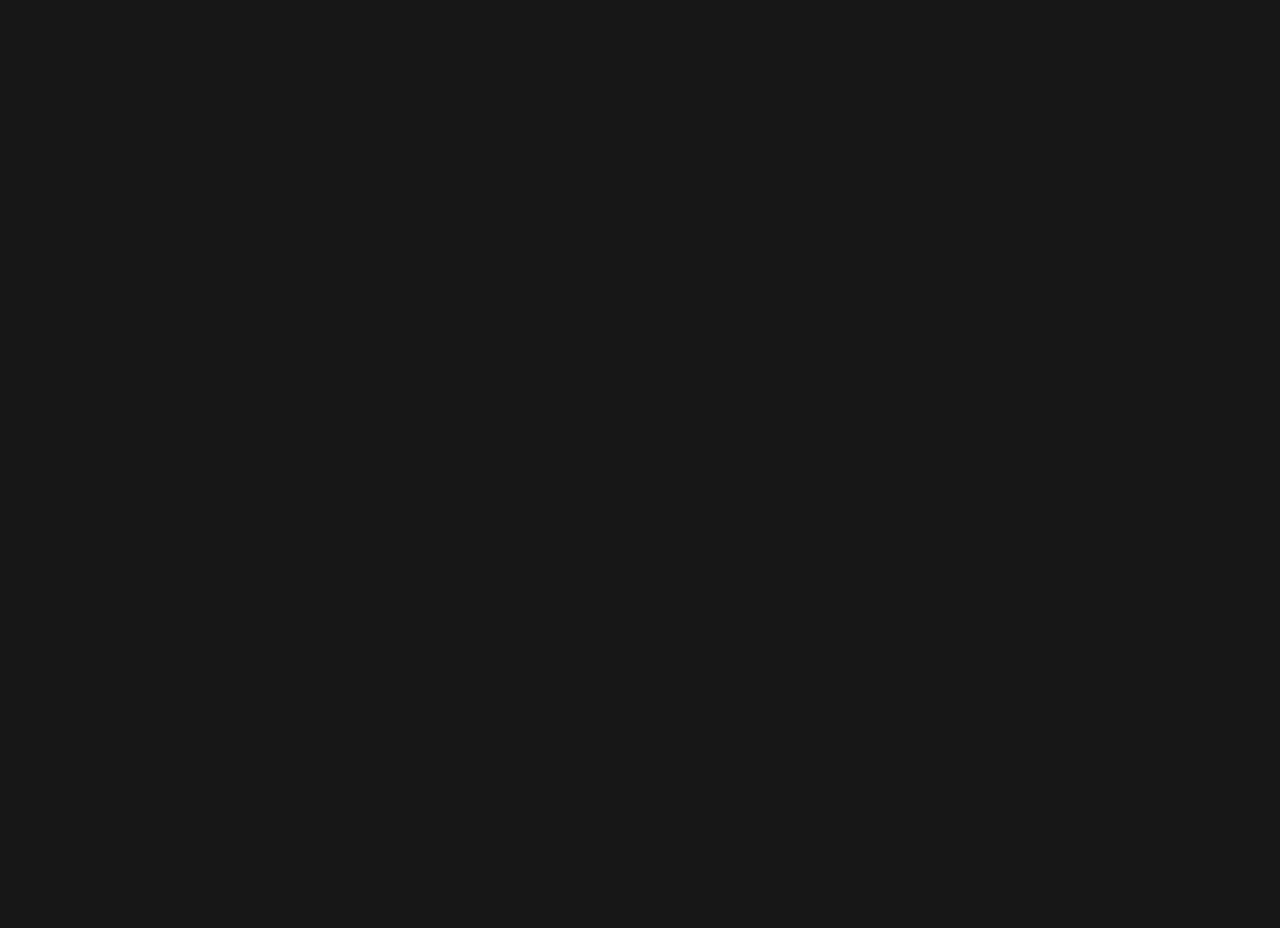
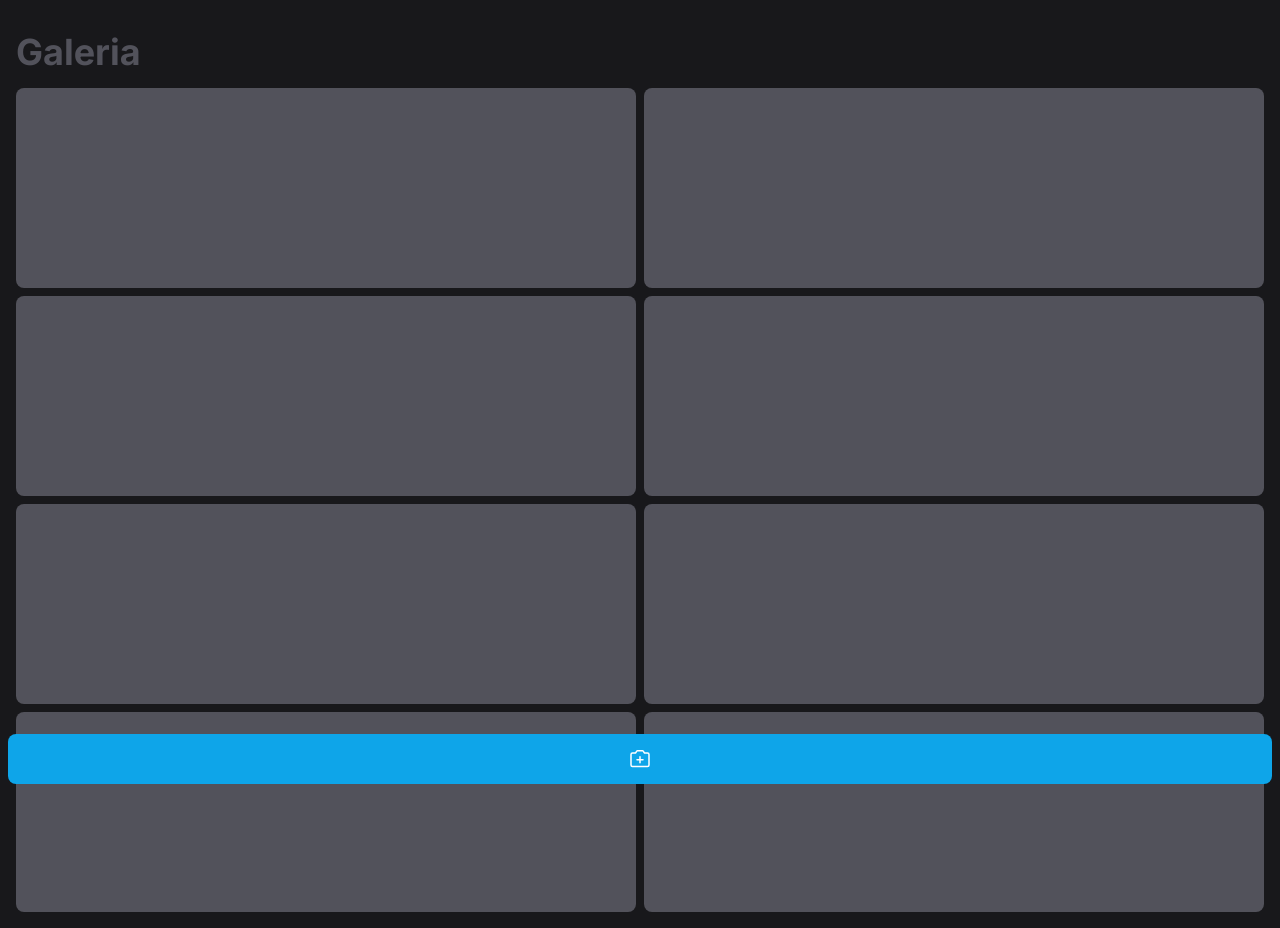
Before and after one commit to alcantaraDev/camera-app-pwa, a Next.js app: page / in a window 1280 px wide. Before the commit the page ends 800 px from the top, so only its background shows below. Built offline with nearby package versions, Linux system fonts and the light colour scheme.

Commit message:
add basic layout

```diff
--- a/app/page.tsx
+++ b/app/page.tsx
@@ -1,7 +1,15 @@
+import { Camera } from "@/components/camera";
+import { Galery } from "@/components/galery";
+
 export default function Home() {
   return (
-    <main className="flex min-h-screen flex-col items-center justify-center p-24">
+    <main className="flex min-h-screen flex-col items-center justify-center">
+      <div className="w-full px-4 pt-8">
+        <span className="text-start text-4xl font-bold text-zinc-600">Galeria</span>
+      </div>
 
+      <Galery/>
+      <Camera/>
     </main>
   )
 }
--- /dev/null
+++ b/components/camera/index.tsx
@@ -0,0 +1,21 @@
+"use client"
+
+import { CameraPlus } from "@phosphor-icons/react"
+
+export function Camera() {
+  return (
+    <>
+      <div
+      className="fixed bottom-4 w-full px-2"
+      >
+        <button
+        className="
+        bg-sky-500 w-full h-[50px] rounded-lg
+        flex justify-center items-center
+        ">
+          <CameraPlus size={24}/>
+        </button>
+      </div>
+    </>
+  )
+}
--- /dev/null
+++ b/components/galery/index.tsx
@@ -0,0 +1,20 @@
+"use client"
+
+import { useState } from "react"
+
+export function Galery() {
+  const [images, setImage] = useState([])
+
+  return (
+    <div className="w-full grid grid-cols-2 gap-2 p-4">
+      <div className="w-full h-[200px] bg-zinc-600 rounded-lg" />
+      <div className="w-full h-[200px] bg-zinc-600 rounded-lg" />
+      <div className="w-full h-[200px] bg-zinc-600 rounded-lg" />
+      <div className="w-full h-[200px] bg-zinc-600 rounded-lg" />
+      <div className="w-full h-[200px] bg-zinc-600 rounded-lg" />
+      <div className="w-full h-[200px] bg-zinc-600 rounded-lg" />
+      <div className="w-full h-[200px] bg-zinc-600 rounded-lg" />
+      <div className="w-full h-[200px] bg-zinc-600 rounded-lg" />
+    </div>
+  )
+}
```
